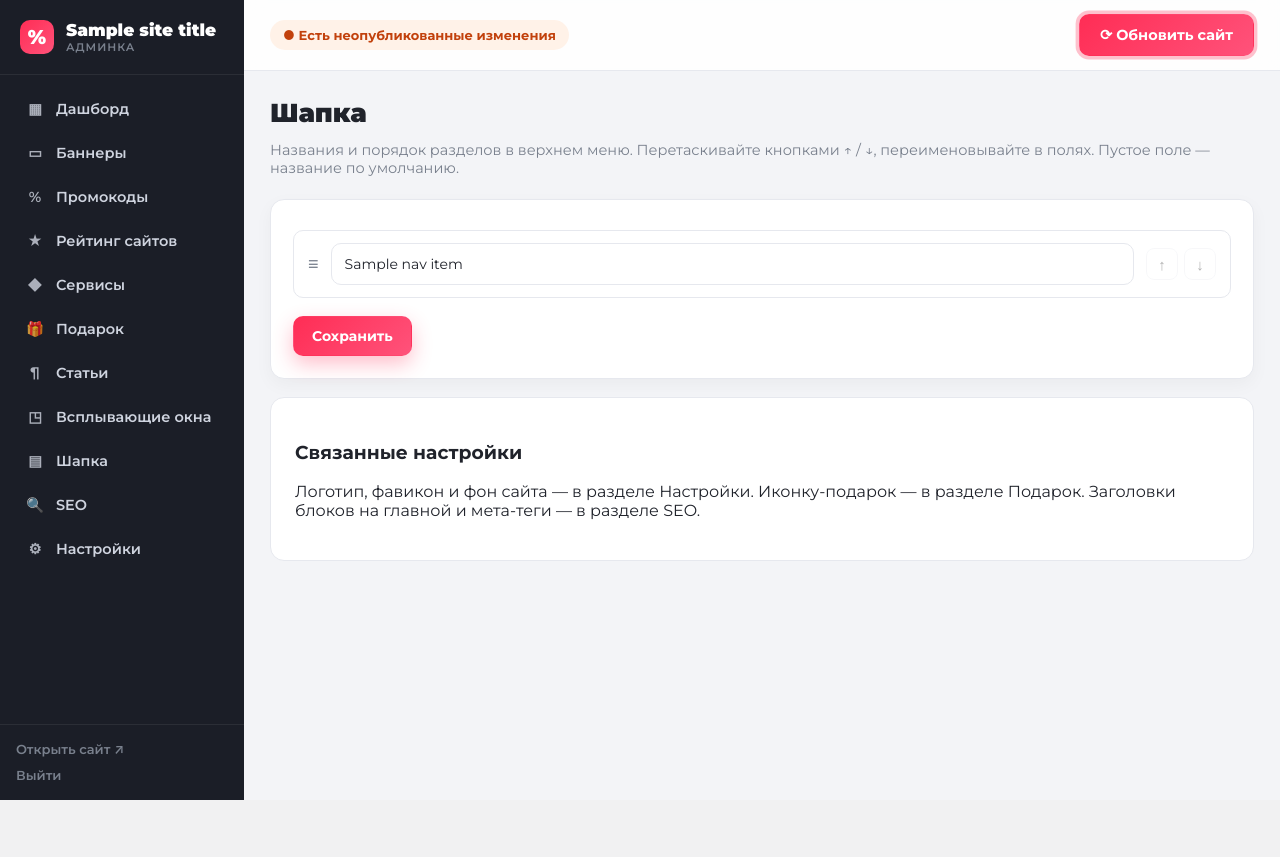
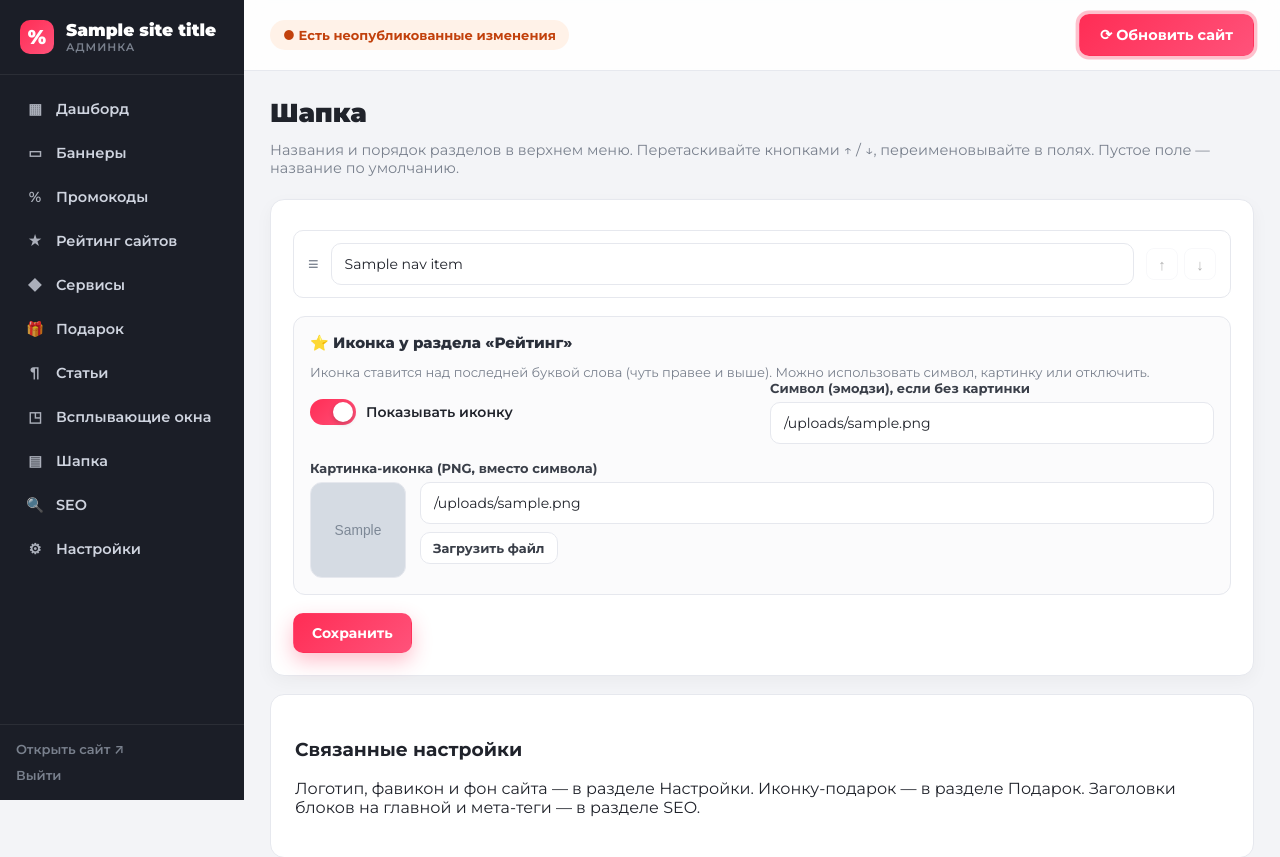
Before and after one commit to decraisgg/promocodich, a Node project: template views/admin/header.ejs in a window 1280 px wide. Shown: the top 857 px of the page. Before the commit the page ends 800 px from the top, so only its background shows below. Run offline with Node 20 templates, Linux system fonts and the light colour scheme; the template is opened without the code that fills it: most values are stand-ins (such as "Sample title", 1, 10 or a date in 2020); grey boxes marked "Sample" are stand-in pictures.

Commit message:
PNG section icons, rating star badge, zoom animations, bigger upload limit
- Home section headings (promocodes / sites / articles) can use a PNG icon
  instead of the % badge — uploaded in admin SEO → section headings
- "Рейтинг" header item gets a star badge positioned above-right of the last
  letter; configurable in admin "Шапка": symbol, image (PNG) or disabled
- Animations: quick zoom-in when the gift panel opens; quick zoom-out when a
  popup is closed
- Uploads: raised limit to 200 MB and return a clear Russian message when a
  file exceeds it (the earlier failure at 17 MB was the platform proxy limit,
  not the app)

Co-Authored-By: Claude Sonnet 4.6 <noreply@anthropic.com>
Claude-Session: https://claude.ai/code/session_01FjpgQapTuucdS9iK8BzVqM

```diff
--- a/public/js/site.js
+++ b/public/js/site.js
@@ -86,8 +86,9 @@
     var close = card.querySelector('.popup-close');
     if (close) {
       close.addEventListener('click', function () {
-        card.classList.add('hidden');
         try { sessionStorage.setItem(key, '1'); } catch (e) {}
+        card.classList.add('closing');
+        setTimeout(function () { card.classList.add('hidden'); card.classList.remove('closing'); }, 210);
       });
     }
   });
--- a/src/routes/public.js
+++ b/src/routes/public.js
@@ -84,9 +84,10 @@ function sectionHeadings(st) {
     promocodes: {
       title: st.sec_promocodes_title || 'Актуальные промокоды и бонусы',
       sub: st.sec_promocodes_sub || 'Активируй коды и получай скидки на любимых цифровых сервисах',
+      icon: st.sec_promocodes_icon || '',
     },
-    sites: { title: st.sec_sites_title || 'Популярные сайты' },
-    articles: { title: st.sec_articles_title || 'Последние статьи' },
+    sites: { title: st.sec_sites_title || 'Популярные сайты', icon: st.sec_sites_icon || '' },
+    articles: { title: st.sec_articles_title || 'Последние статьи', icon: st.sec_articles_icon || '' },
   };
 }
 
--- a/views/admin/header.ejs
+++ b/views/admin/header.ejs
@@ -19,6 +19,25 @@
     <% }); %>
   </div>
   <input type="hidden" name="nav_order" id="navOrderInput" value="<%= navItems.map(function(i){ return i.key; }).join(',') %>">
+
+  <div class="seo-page-block" style="margin-top:18px">
+    <div class="seo-page-title">⭐ Иконка у раздела «Рейтинг»</div>
+    <p class="hint">Иконка ставится над последней буквой слова (чуть правее и выше). Можно использовать символ, картинку или отключить.</p>
+    <div class="form-grid">
+      <div class="field field--switch">
+        <label class="switch">
+          <input type="checkbox" name="nav_rating_icon_enabled" <%= ratingIcon.enabled ? 'checked' : '' %>>
+          <span class="slider"></span>
+        </label>
+        <span>Показывать иконку</span>
+      </div>
+      <div class="field">
+        <label>Символ (эмодзи), если без картинки</label>
+        <input type="text" name="nav_rating_icon" class="input" value="<%= ratingIcon.icon %>" maxlength="8" placeholder="★">
+      </div>
+      <%- include('partials/image-field', { name: 'nav_rating_icon_image', value: ratingIcon.image, label: 'Картинка-иконка (PNG, вместо символа)' }) %>
+    </div>
+  </div>
 
   <div class="form-actions"><button class="btn btn-primary" type="submit">Сохранить</button></div>
 </form>
--- a/views/admin/partials/block-templates.ejs
+++ b/views/admin/partials/block-templates.ejs
@@ -93,7 +93,7 @@
         <span class="vid-status"></span>
       </div>
     </div>
-    <p class="hint">Поддерживаются YouTube, Vimeo и файлы MP4 / WebM (до 64 МБ).</p>
+    <p class="hint">Поддерживаются YouTube, Vimeo и файлы MP4 / WebM (до 200 МБ).</p>
   </div>
 </template>
 
--- a/views/admin/seo.ejs
+++ b/views/admin/seo.ejs
@@ -78,14 +78,19 @@
         <label>Промокоды — подзаголовок</label>
         <input type="text" name="sec_promocodes_sub" class="input" value="<%= sectionValues.sec_promocodes_sub %>">
       </div>
+      <%- include('partials/image-field', { name: 'sec_promocodes_icon', value: sectionValues.sec_promocodes_icon, label: 'Промокоды — иконка (PNG, вместо значка %)' }) %>
+
       <div class="field">
         <label>Сайты — заголовок</label>
         <input type="text" name="sec_sites_title" class="input" value="<%= sectionValues.sec_sites_title %>">
       </div>
+      <%- include('partials/image-field', { name: 'sec_sites_icon', value: sectionValues.sec_sites_icon, label: 'Сайты — иконка (PNG)' }) %>
+
       <div class="field">
         <label>Статьи — заголовок</label>
         <input type="text" name="sec_articles_title" class="input" value="<%= sectionValues.sec_articles_title %>">
       </div>
+      <%- include('partials/image-field', { name: 'sec_articles_icon', value: sectionValues.sec_articles_icon, label: 'Статьи — иконка (PNG)' }) %>
     </div>
   </div>
 
--- a/views/public/home.ejs
+++ b/views/public/home.ejs
@@ -44,7 +44,7 @@
     <section class="section" id="promocodes">
       <div class="container">
         <div class="section-head">
-          <h2 class="section-title"><span class="ico">%</span> <%= sections.promocodes.title %></h2>
+          <h2 class="section-title"><% if (sections.promocodes.icon) { %><img class="ico-img" src="<%= sections.promocodes.icon %>" alt=""><% } else { %><span class="ico">%</span><% } %> <%= sections.promocodes.title %></h2>
           <% if (sections.promocodes.sub) { %><p class="section-sub"><%= sections.promocodes.sub %></p><% } %>
         </div>
 
@@ -87,7 +87,7 @@
     <section class="section section--sites">
       <div class="container">
         <div class="section-head">
-          <h2 class="section-title"><span class="ico">%</span> <%= sections.sites.title %></h2>
+          <h2 class="section-title"><% if (sections.sites.icon) { %><img class="ico-img" src="<%= sections.sites.icon %>" alt=""><% } else { %><span class="ico">%</span><% } %> <%= sections.sites.title %></h2>
           <a class="section-link" href="/services">Все сайты →</a>
         </div>
         <div class="sites-tiles">
@@ -113,7 +113,7 @@
     <section class="section">
       <div class="container">
         <div class="section-head">
-          <h2 class="section-title"><span class="ico">%</span> <%= sections.articles.title %></h2>
+          <h2 class="section-title"><% if (sections.articles.icon) { %><img class="ico-img" src="<%= sections.articles.icon %>" alt=""><% } else { %><span class="ico">%</span><% } %> <%= sections.articles.title %></h2>
           <a class="section-link" href="/articles">Все статьи →</a>
         </div>
         <div class="article-grid">
```
Also changed, not shown: public/css/site.css (+11 -3 lines), src/db.js (+9 -0 lines), src/routes/admin.js (+18 -3 lines), views/public/partials/header.ejs (+7 -1 lines).
